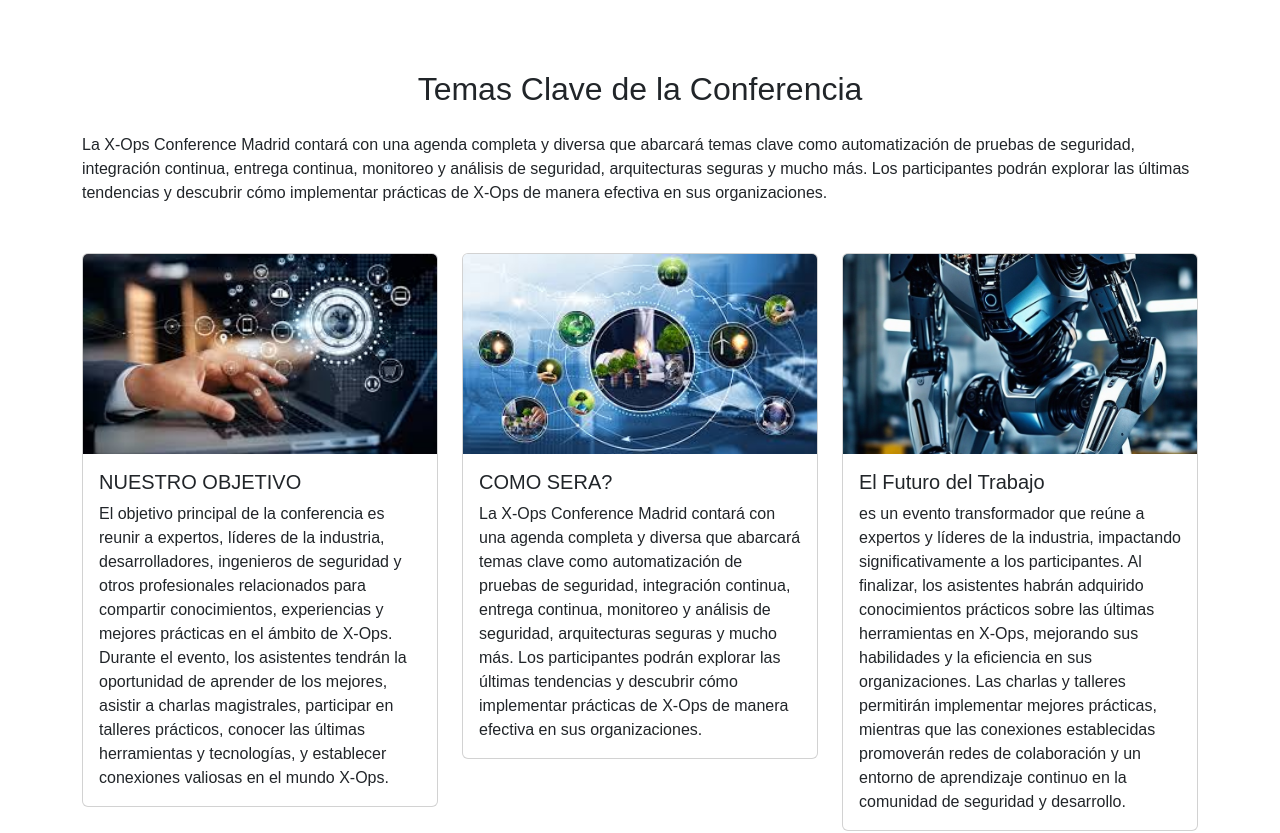
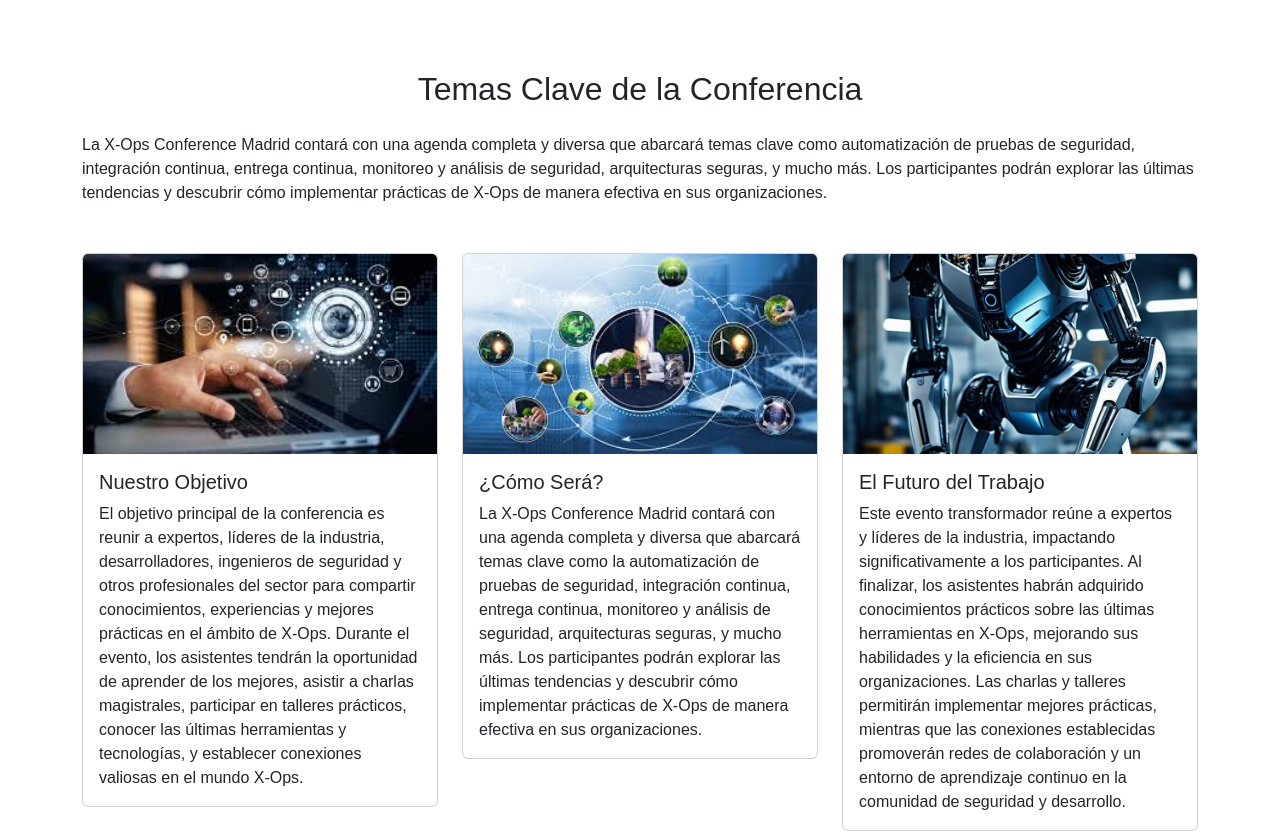
Before and after one commit to arencibiafrancisco/xopsmainpage-react, a React (Vite) app: page / in a window 1280 px wide. Shown: the part 1540-2373 px from the top of the page. Built offline with nearby package versions, Linux system fonts and the light colour scheme.

Commit message:
Update Themes.jsx

```diff
--- a/src/componenets/Themes.jsx
+++ b/src/componenets/Themes.jsx
@@ -1,7 +1,7 @@
 import AnimationWrapper from './AnimationWrapper';
-import Theme1 from '../assets/theme1.jfif'
-import Theme2 from '../assets/theme2.jfif'
-import Theme3 from '../assets/theme3.jpeg'
+import Theme1 from '../assets/theme1.jfif';
+import Theme2 from '../assets/theme2.jfif';
+import Theme3 from '../assets/theme3.jpeg';
 
 const Themes = () => {
   return (
@@ -11,19 +11,19 @@ const Themes = () => {
           <h6 className="heading text-center text-uppercase"></h6>
           <h2 className='text-center font-weight-bold'>Temas Clave de la Conferencia</h2>
           <p className="mt-4">
-            La X-Ops Conference Madrid contará con una agenda completa y diversa que abarcará temas clave como automatización de pruebas de seguridad, integración continua, entrega continua, monitoreo y análisis de seguridad, arquitecturas seguras y mucho más.
+            La X-Ops Conference Madrid contará con una agenda completa y diversa que abarcará temas clave como automatización de pruebas de seguridad, integración continua, entrega continua, monitoreo y análisis de seguridad, arquitecturas seguras, y mucho más.
             Los participantes podrán explorar las últimas tendencias y descubrir cómo implementar prácticas de X-Ops de manera efectiva en sus organizaciones.
           </p>
 
           <div className="row mt-5">
             <div className="col-lg-4 col-md-6 mb-4">
               <div className="card">
-                <img src={Theme1} className="card-img-top" alt="Theme 1" />
+                <img src={Theme1} className="card-img-top" alt="Tema 1" />
                 <div className="card-body">
-                  <h5 className="card-title">NUESTRO OBJETIVO</h5>
+                  <h5 className="card-title">Nuestro Objetivo</h5>
                   <p className="card-text">
                     El objetivo principal de la conferencia es reunir a expertos, líderes de la industria, desarrolladores,
-                  ingenieros de seguridad y otros profesionales relacionados para compartir conocimientos, experiencias
+                    ingenieros de seguridad y otros profesionales del sector para compartir conocimientos, experiencias
                     y mejores prácticas en el ámbito de X-Ops. Durante el evento, los asistentes tendrán la oportunidad
                     de aprender de los mejores, asistir a charlas magistrales, participar en talleres prácticos, conocer las últimas
                     herramientas y tecnologías, y establecer conexiones valiosas en el mundo X-Ops.
@@ -33,13 +33,13 @@ const Themes = () => {
             </div>
             <div className="col-lg-4 col-md-6 mb-4">
               <div className="card">
-                <img src={Theme2} className="card-img-top" alt="Theme 2" />
+                <img src={Theme2} className="card-img-top" alt="Tema 2" />
                 <div className="card-body">
-                  <h5 className="card-title">COMO SERA?</h5>
+                  <h5 className="card-title">¿Cómo Será?</h5>
                   <p className="card-text">
                     La X-Ops Conference Madrid contará con una agenda completa y diversa que abarcará temas clave
-                  como automatización de pruebas de seguridad, integración continua, entrega continua, monitoreo y
-                  análisis de seguridad, arquitecturas seguras y mucho más. Los participantes podrán explorar las últimas
+                    como la automatización de pruebas de seguridad, integración continua, entrega continua, monitoreo y
+                    análisis de seguridad, arquitecturas seguras, y mucho más. Los participantes podrán explorar las últimas
                     tendencias y descubrir cómo implementar prácticas de X-Ops de manera efectiva en sus organizaciones.
                   </p>
                 </div>
@@ -47,11 +47,11 @@ const Themes = () => {
             </div>
             <div className="col-lg-4 col-md-6 mb-4">
               <div className="card">
-                <img src={Theme3} className="card-img-top" alt="Theme 3" />
+                <img src={Theme3} className="card-img-top" alt="Tema 3" />
                 <div className="card-body">
                   <h5 className="card-title">El Futuro del Trabajo</h5>
                   <p className="card-text">
-                  es un evento transformador que reúne a expertos y líderes de la industria, impactando significativamente a los participantes. Al finalizar, los asistentes habrán adquirido conocimientos prácticos sobre las últimas herramientas en X-Ops, mejorando sus habilidades y la eficiencia en sus organizaciones. Las charlas y talleres permitirán implementar mejores prácticas, mientras que las conexiones establecidas promoverán redes de colaboración y un entorno de aprendizaje continuo en la comunidad de seguridad y desarrollo.
+                    Este evento transformador reúne a expertos y líderes de la industria, impactando significativamente a los participantes. Al finalizar, los asistentes habrán adquirido conocimientos prácticos sobre las últimas herramientas en X-Ops, mejorando sus habilidades y la eficiencia en sus organizaciones. Las charlas y talleres permitirán implementar mejores prácticas, mientras que las conexiones establecidas promoverán redes de colaboración y un entorno de aprendizaje continuo en la comunidad de seguridad y desarrollo.
                   </p>
                 </div>
               </div>
```
Lines whose indentation alone changed are shown as unchanged.
